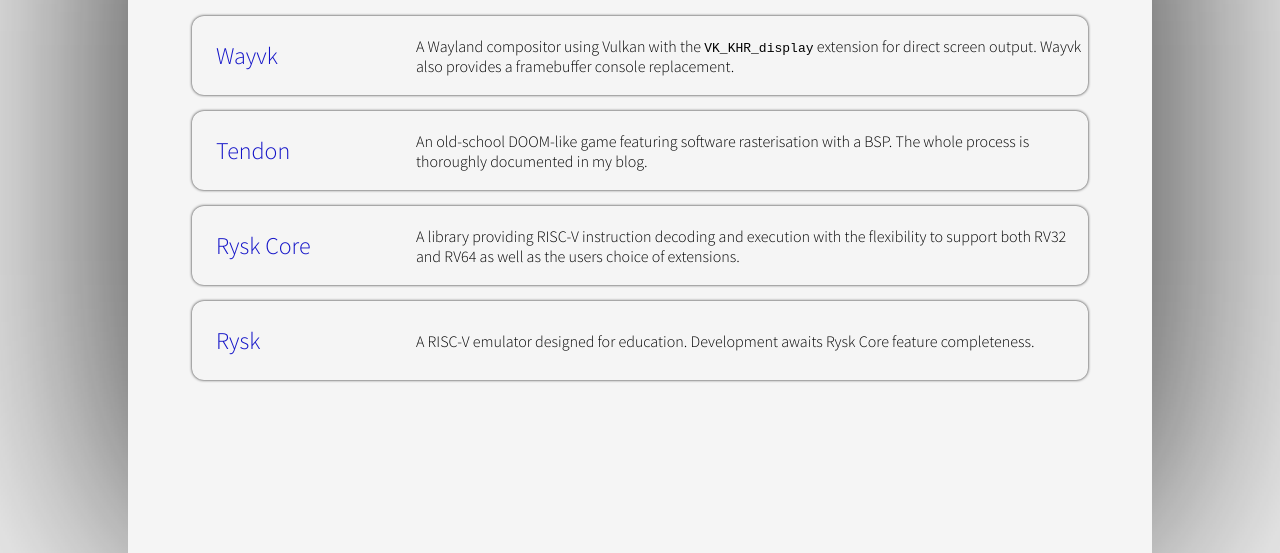
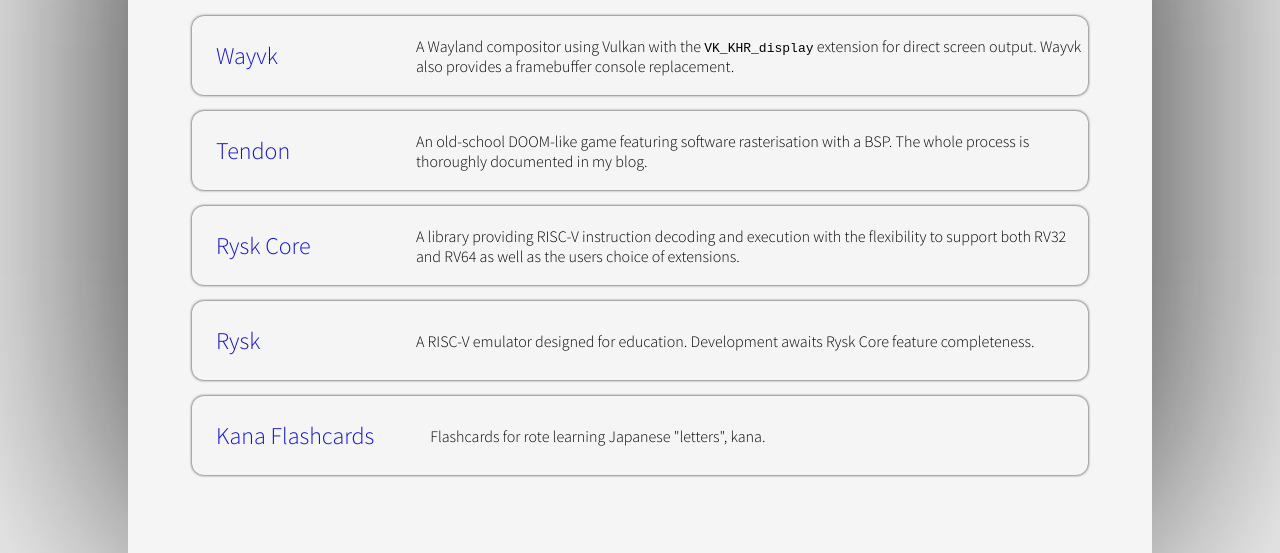
Before and after one commit to AidoP/AidoP.github.io, a plain HTML site: page index.html in a window 1280 px wide. Shown: the part 247-800 px from the top of the page. Drawn offline with Linux system fonts and the light colour scheme.

Commit message:
Add link to kana flashcards

```diff
--- a/index.html
+++ b/index.html
@@ -73,6 +73,14 @@ int main() {
                             <p>A RISC-V emulator designed for education. Development awaits Rysk Core feature completeness.</p>
                         </span>
                     </a>
+                    <a href="https://github.com/AidoP/nihongo" class="project">
+                        <span class="p_title">
+                            <h2>Kana Flashcards</h2>
+                        </span>
+                        <span class="p_contents">
+                            <p>Flashcards for rote learning Japanese "letters", kana.</p>
+                        </span>
+                    </a>
                 </div>
             </div>
         </main>
```
